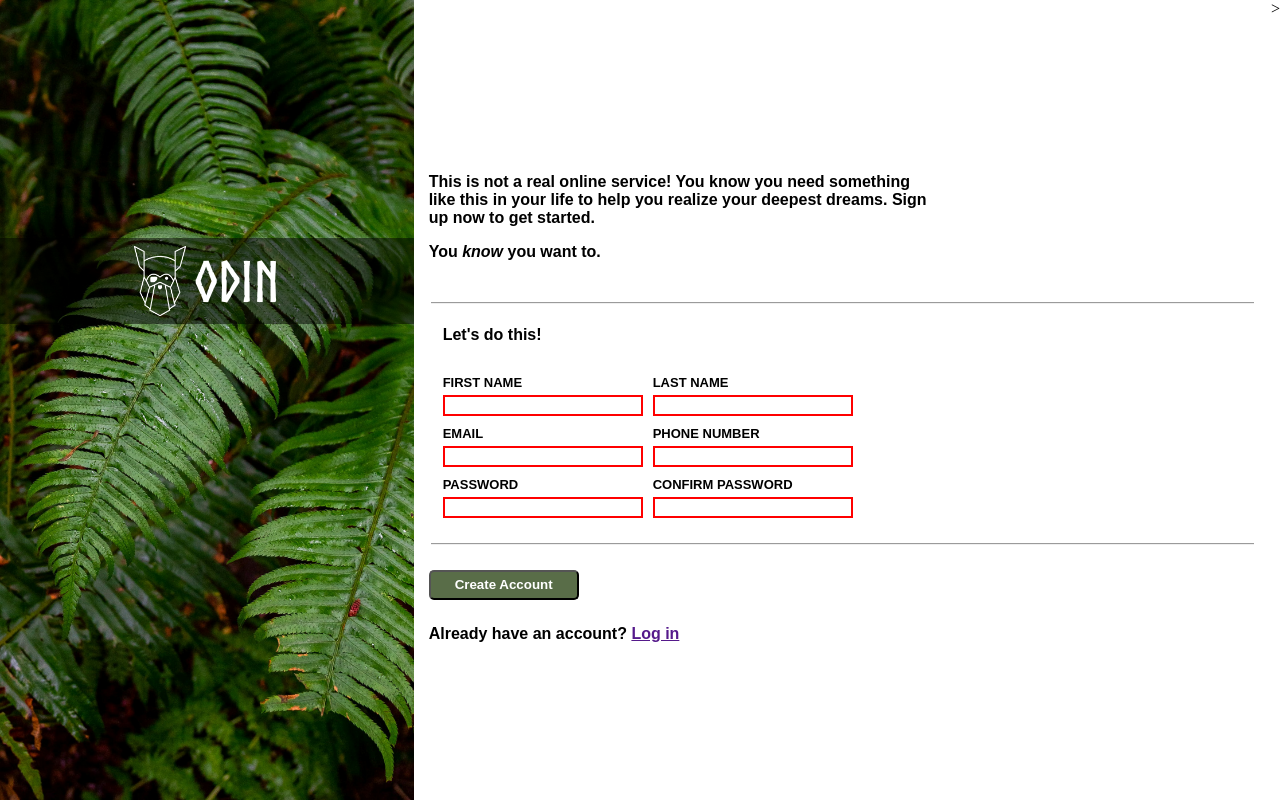
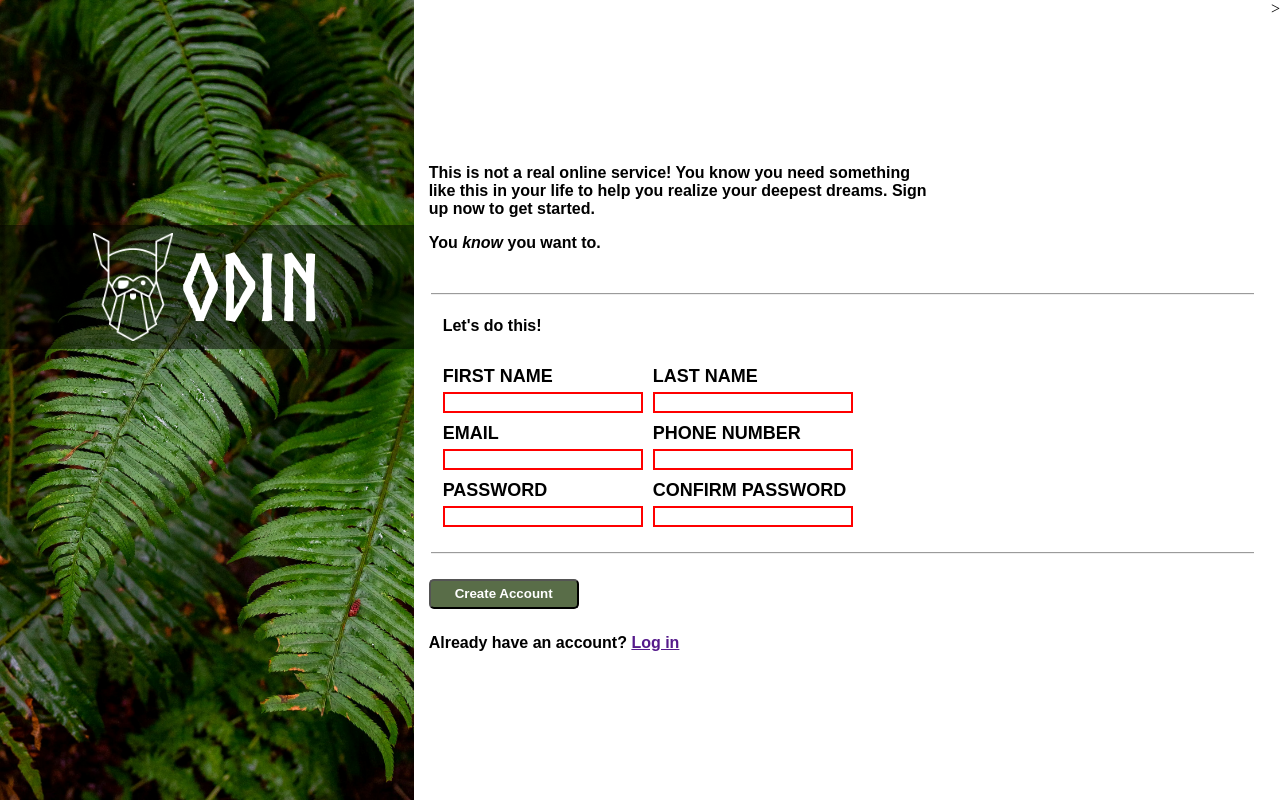
Before and after one commit to pand4monium/odin-sign-up-form, a plain HTML site: page index.html in a window 1280 px wide. Drawn offline with Linux system fonts and the light colour scheme.

Commit message:
Increased Font Size

```diff
--- a/styles.css
+++ b/styles.css
@@ -45,7 +45,7 @@ body {
 }
 
 .odin-logo {
-    height: 70px;
+    height: 108px;
     width: auto;
 }
 
@@ -53,7 +53,7 @@ body {
     font-family: "norse-bold", sans-serif;
     color: white;
     opacity: 100%;
-    font-size: 56px;
+    font-size: 92px;
 }
 
 .right-screen {
@@ -98,7 +98,7 @@ body {
 }
 
 .questions > div > label {
-    font-size: small;
+    font-size: 18px;
     font-weight: 550;
 }
 
```
